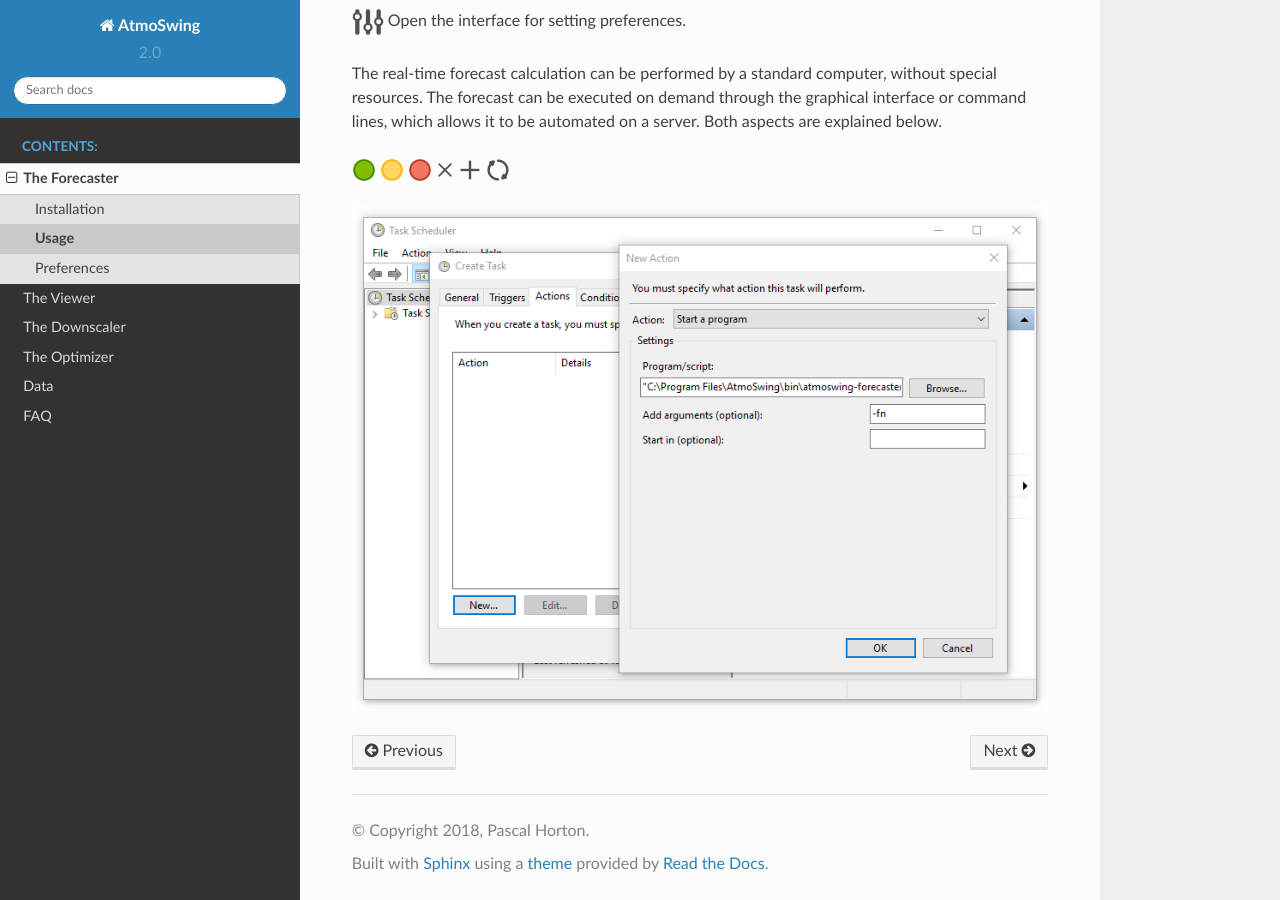
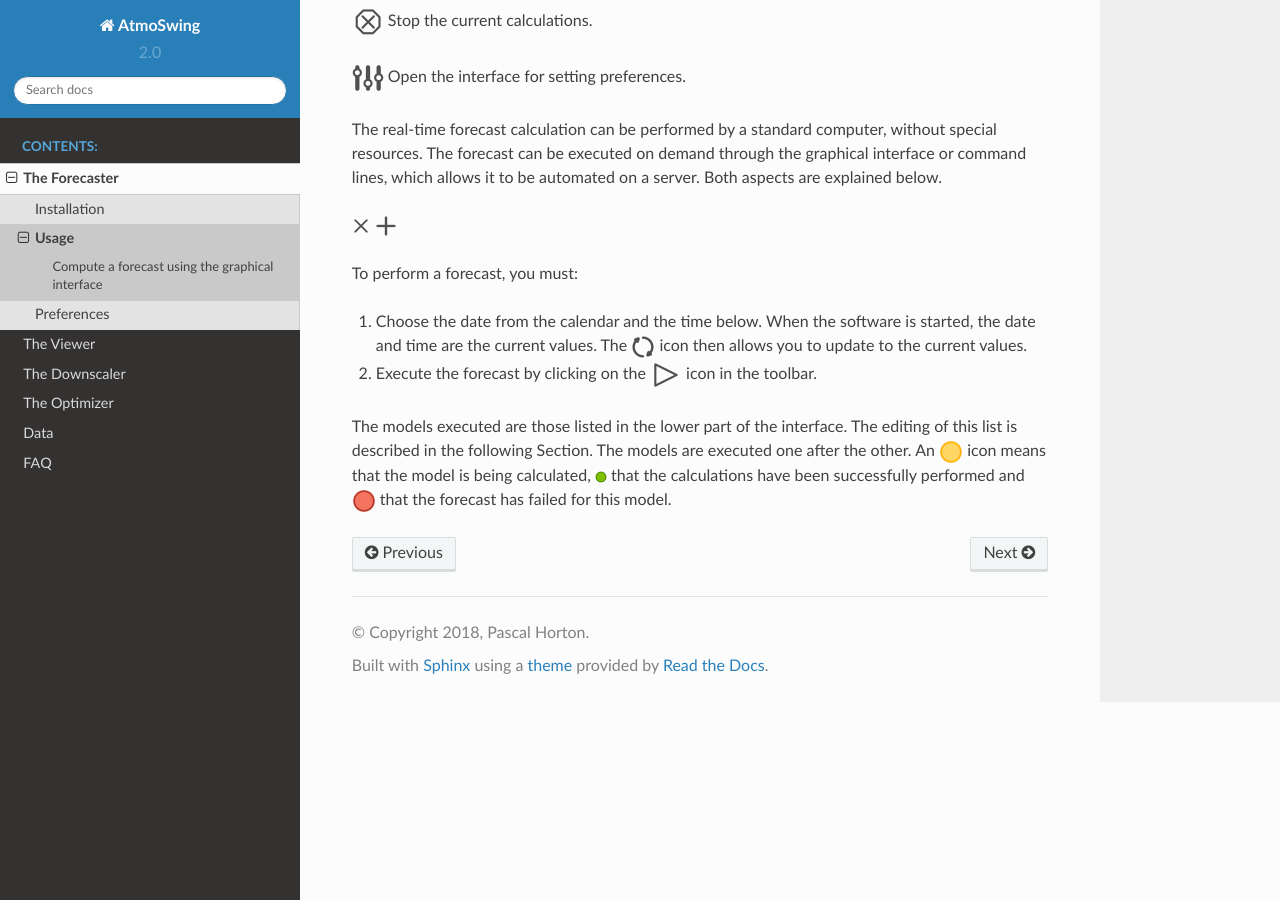
Before and after one commit to atmoswing/atmoswing-user-manual, a Sphinx documentation site: the page built from docs/app-forecaster/usage.rst, in a window 1280 px wide and 900 px high, scrolled down 1323 px. Built offline with Sphinx 7.4.7 and the Read the Docs theme 2.0.0, drawn with Linux system fonts in a browser that asks for light colours; pages that are not in the unit, such as notebooks, are missing from menus; some of the changed text lies outside the part shown.

Commit message:
Update usage.rst

```diff
--- a/docs/app-forecaster/usage.rst
+++ b/docs/app-forecaster/usage.rst
@@ -2,6 +2,9 @@
 =====
 
 .. todo:: write
+
+Compute a forecast using the graphical interface
+------------------------------------------------
 
 This tool allows you to do the following actions:
 
@@ -29,16 +32,26 @@
 
 .. |bullet_white| image:: img/icon-bullet_white.png
 
-.. image:: img/icon-bullet_green.png
-
-.. image:: img/icon-bullet_yellow.png
-
-.. image:: img/icon-bullet_red.png
-
 .. image:: img/icon-close.png
 
 .. image:: img/icon-plus.png
 
-.. image:: img/icon-update.png
 
-.. image:: img/task-scheduler.png
+To perform a forecast, you must:
+
+1. Choose the date from the calendar and the time below. When the software is started, the date and time are the current values. The |icon_update| icon then allows you to update to the current values.
+2. Execute the forecast by clicking on the |icon_run| icon in the toolbar.
+
+.. |icon_update| image:: img/icon-update.png
+
+The models executed are those listed in the lower part of the interface. The editing of this list is described in the following Section. The models are executed one after the other. An |icon_bullet_yellow| icon means that the model is being calculated, |icon_bullet_green| that the calculations have been successfully performed and |icon_bullet_red| that the forecast has failed for this model.
+
+.. |icon_bullet_green| image:: img/icon-bullet_green.png
+   :width: 24
+   :height: 24
+   :scale: 50
+   :align: middle
+
+.. |icon_bullet_yellow| image:: img/icon-bullet_yellow.png
+
+.. |icon_bullet_red| image:: img/icon-bullet_red.png
```
